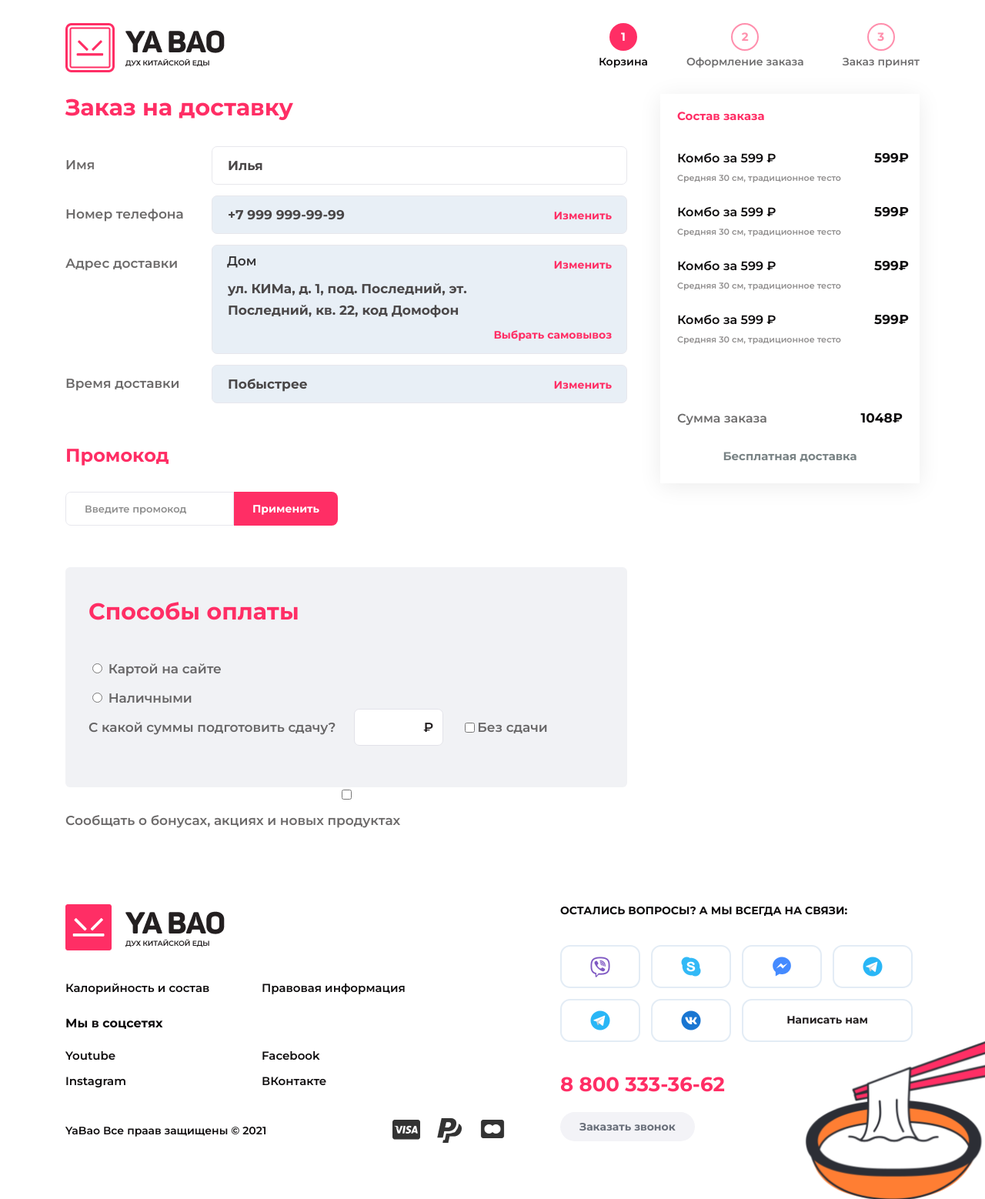
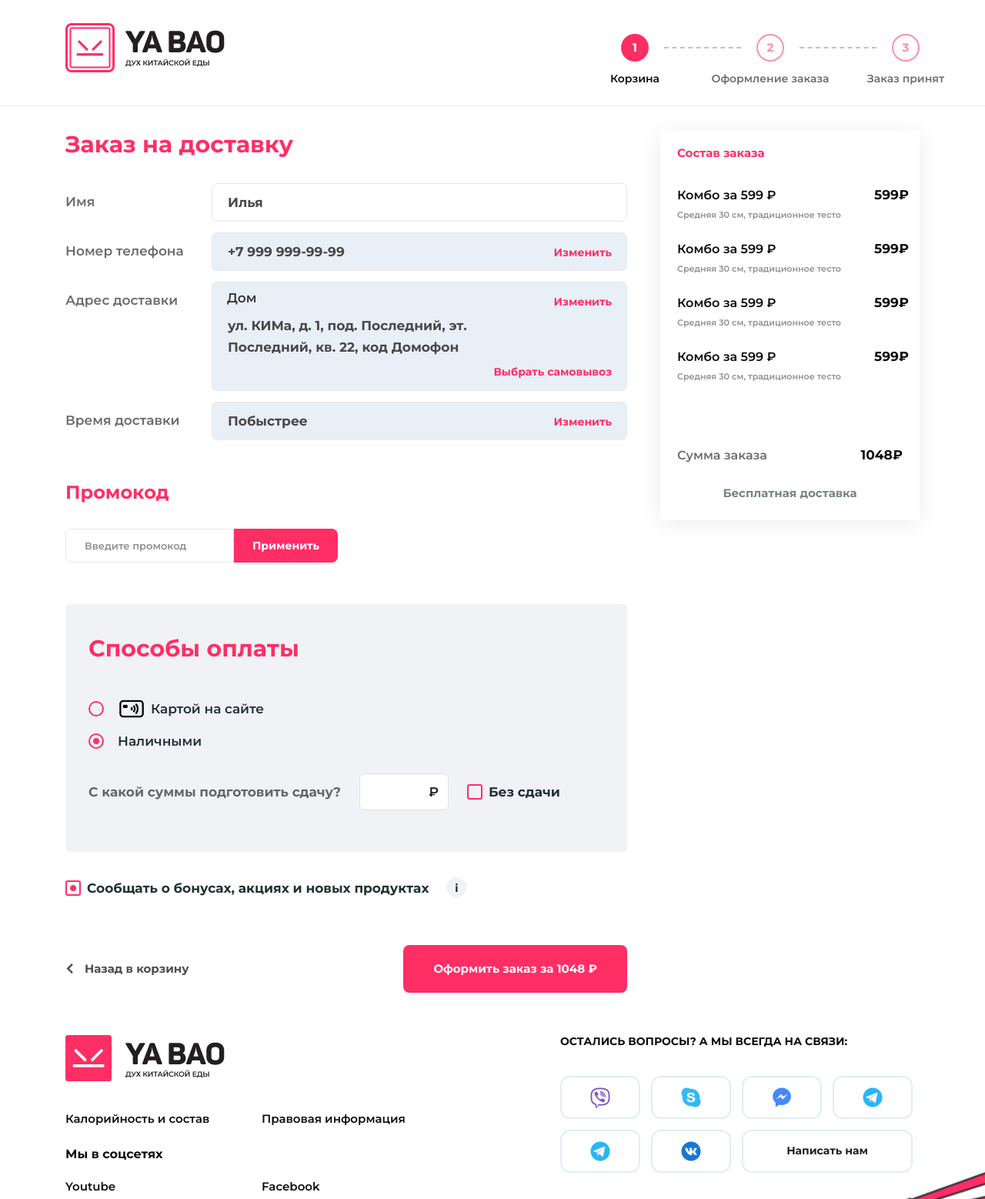
Before and after one commit to kzhvnkv/yabao, a plain HTML site: page cart.html in a window 1280 px wide. Shown: the top 1558 px of the page at 77% size. Drawn offline with Linux system fonts and the light colour scheme.

Commit message:
add debug 1104

```diff
--- a/cart.html
+++ b/cart.html
@@ -14,7 +14,7 @@
     <link href="https://fonts.googleapis.com/css2?family=Montserrat:wght@400;500;600;700;800;900&display=swap" rel="stylesheet">
 </head>
 <body>
-    <header class="header">
+    <header class="header header--cart">
         <div class="header__container container">
             <div class="header__wrapper">
                 <div class="header__side">
@@ -31,10 +31,12 @@
                                 <div class="step__counter step__counter--active">1</div>
                                 <div class="step__text step__text--active">Корзина</div>
                             </div>
+                            <div class="steps__line"></div>
                             <div class="steps__step step">
                                 <div class="step__counter">2</div>
                                 <div class="step__text">Оформление заказа</div>
                             </div>
+                            <div class="steps__line"></div>
                             <div class="steps__step step">
                                 <div class="step__counter">3</div>
                                 <div class="step__text">Заказ принят</div>
@@ -90,37 +92,37 @@
                                 </fieldset>
                                 <fieldset class="form__fieldset form__fieldset--payment">
                                     <h2 class="section__title section__title--h2">Способы оплаты</h2>
-                                    <label class="form__label form__label--nfc">
                                     <input class="form__radio" type="radio" name="payment" value="card" id="card">
-                                        Картой на сайте
-                                    </label>
-                                    <label class="form__label">
-                                    <input class="form__radio" type="radio" name="payment" value="cash" id="cash">
-                                        Наличными
-                                    </label>
-
-                                    <div class="form__row">
+                                    <label class="form__label form__label--radio form__label--nfc" for="card"><span class="label__icon"></span>Картой на сайте</label>
+                                    <input class="form__radio" type="radio" name="payment" value="cash" id="cash" checked="checked">
+                                    <label class="form__label form__label--radio" for="cash">Наличными</label>
+                                    <div class="form__row form__row--change">
                                         <label class="form__label form__label--change" for="change">С какой суммы подготовить сдачу?</label>
                                         <div class="form__change">
-                                            <input class="form__input form__input--active form__input--rub npt npt--rub" type="text" name="change" id="change" required value="">
+                                            <input class="form__input form__input--active form__input--rub npt npt--rub" type="text" name="change" id="change" value="">
                                         </div>
+                                        <input class="form__checkbox" type="checkbox" name="no-change" id="no-change" value="">
+                                        <label class="form__label form__label--checkbox" for="no-change">Без сдачи</label>
 
-                                        <input class="form__checkbox" type="checkbox" name="no-change" id="no-change" value="">
-                                        <label class="form__label form__label--change" for="no-change">Без сдачи</label>
+
 
                                     </div>
 
                                 </fieldset>
 
-                                <fieldset class="form__fieldset">
-                                    <input class="form__checkbox" type="checkbox" name="subscribe" id="subscribe" value="">
-                                    <label class="form__label form__label--change" for="subscribe">Сообщать о бонусах, акциях и новых продуктах</label>
+                                <fieldset class="form__fieldset form__fieldset--bonus">
+                                    <input class="form__checkbox" type="checkbox" name="subscribe" id="subscribe" value="" checked="checked">
+                                    <label class="form__label form__label--checkbox" for="subscribe">Сообщать о бонусах, акциях и новых продуктах</label>
+                                    <button class="btn btn--info form__info">i</button>
 
 
 
                                 </fieldset>
 
-
+                                <div class="form__nav">
+                                <a class="form__link link link--back" src="#" title="Назад в корзину">Назад в корзину</a>
+                                <input class="btn btn--submit form__submit" type="submit" value="Оформить заказ за 1048 ₽">
+                                </div>
 
 
 
--- a/css/style.css
+++ b/css/style.css
@@ -91,6 +91,12 @@ body {
     font-weight: 700;
 }
 
+.link--back {
+    color: rgba(35, 31, 32, 0.8);
+    font-weight: 700;
+    line-height: 1.86;
+}
+
 .btn {
     cursor: pointer;
     font-size: 14px;
@@ -151,6 +157,25 @@ body {
     border-radius: 13px;
     width: 104px;
     height: 56px;
+}
+
+.btn--info {
+    display: inline-block;
+    padding: 0;
+    width: 26px;
+    height: 26px;
+    background-color: #F1F2F5;
+    border-radius: 30px;
+    color: #231F20;
+    font-size: 14px;
+    font-weight: 700;
+    line-height: 2;
+}
+
+.btn--submit {
+    padding: 16px 39px;
+    font-size: 15px;
+
 }
 
 .npt {
@@ -672,12 +697,19 @@ body {
 
 /* CART */
 /* CART HEADER */
+.header--cart {
+    border-bottom: 1px solid #ECECF1;
+    padding-bottom: 15px;
+    margin-bottom: 32px;
+}
+
 .header__steps {
     display: flex;
 }
 
 .steps {
     display: flex;
+    align-items: center;
 }
 
 .step {
@@ -707,8 +739,12 @@ body {
 }
 
 .step__text {
+    position: absolute;
+    width: 250px;
+    top: 50px;
+    text-align: center;
     font-size: 14px;
-    line-height: 2;
+    /* line-height: 2; */
     font-weight: 600;
     color: rgba(14, 12, 13, 0.6);
 }
@@ -718,24 +754,29 @@ body {
 }
 
 .steps__step {
-    margin-left: 50px;
+    /* margin-left: 50px; */
 }
 
 .steps__step {
     position: relative;
 }
 
+.steps__line {
+    width: 100px;
+    border-bottom: 2px dashed #B8C5D0;
+    margin-left: 20px;
+    margin-right: 20px;
+}
 
-/*
-.steps__step::before {
+/* .steps__step::after {
     content: "";
     position: absolute;
     width: 100px;
     top: 18px;
-    left: calc(100% - 10px);
+    left: 72px;
     border-bottom: 2px dashed #B8C5D0;
 
-} */
+}  */
 
 /* ORDER */
 
@@ -922,28 +963,135 @@ body {
     /* position: relative; */
 }
 
-.form__label--nfc::after {
+.label__icon::before {
     content: " ";
-    /* position: absolute; */
+    display: inline-block;
+    vertical-align: middle;
     width: 36px;
     height: 36px;
+    margin-right: 7px;
     background-image: url("../img/nfc.png");
     background-repeat: no-repeat;
 }
 
-.form__label--change {
-    margin-right: 24px;
 
-}
 
 .form__fieldset--payment {
     background-color: #F1F2F5;
     padding: 40px 30px;
+    margin-bottom: 33px;
     border-radius: 6px;
 }
 
-.form__checkbox {
-    align-self: center;
+
+.form__radio, .form__checkbox {
+    position: absolute;
+    z-index: -1;
+    opacity: 0;
+}
+
+.form__label--radio, .form__label--checkbox {
+    display: inline-flex;
+    align-items: center;
+    user-select: none;
+    color: #213134;
+}
+
+.form__label--radio::before {
+    content: '';
+    display: inline-block;
+    width: 20px;
+    height: 20px;
+    flex-shrink: 0;
+    flex-grow: 0;
+    border: 2px solid #FF2E65;
+    border-radius: 25px;
+    margin-right: 18px;
+    background-repeat: no-repeat;
+    background-position: center center;
+    background-size: 50% 50%;
+
+}
+
+.form__radio:checked+.form__label::before {
+    background-image: url("../img/dot_radio.png");
+}
+
+.form__radio:not(:disabled):not(:checked)+.form__label:hover::before {
+    border: 4px solid #FF2E65;
+}
+
+.form__row--change {
+    margin-top: 28px;
+}
+
+.form__label--change {
+    margin-right: 24px;
+    font-weight: 700;
+}
+
+.form__label--checkbox {
+    padding-top: 0;
+    font-weight: 700;
+}
+
+.form__label--checkbox::before {
+    content: '';
+    display: inline-block;
+    width: 20px;
+    height: 20px;
+    flex-shrink: 0;
+    flex-grow: 0;
+    border: 2px solid #FF2E65;
+    border-radius: 3px;
+    margin-right: 8px;
+    background-repeat: no-repeat;
+    background-position: center center;
+    background-size: 50% 50%;
+}
+
+.form__checkbox:checked+.form__label--checkbox::before {
+    background-image: url("../img/dot_radio.png");
+}
+
+.form__checkbox:not(:disabled)+.form__label--checkbox:hover::before {
+    border: 4px solid #FF2E65;
+}
+
+
+.form__fieldset--bonus {
+    flex-direction: row;
+    margin-bottom: 20px;
+}
+
+.form__info {
+    margin-left: 23px;
+}
+
+.form__submit {
+    margin-left: auto;
+
+}
+
+.form__nav {
+    display: flex;
+}
+
+.form__link {
+    cursor: pointer;
+}
+
+
+
+.form__link::before {
+    content: "";
+    margin-right: 15px;
+    width: 10px;
+    height: 15px;
+    background-image: url("../img/less_sign.png");
+    background-position: 50% 50%;
+    background-repeat: no-repeat;
+
 }
 
 
```
Also changed, not shown: img/dot_radio.png (added), img/less_sign.png (added).
